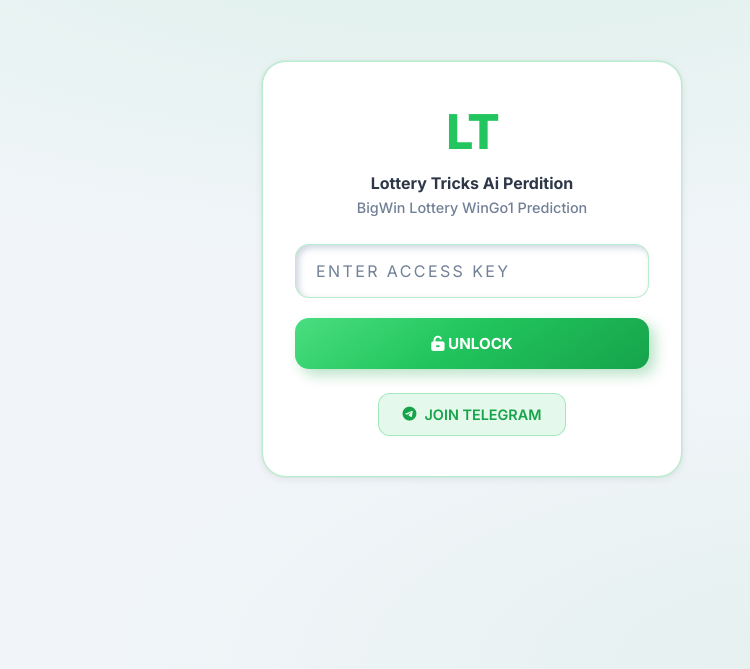
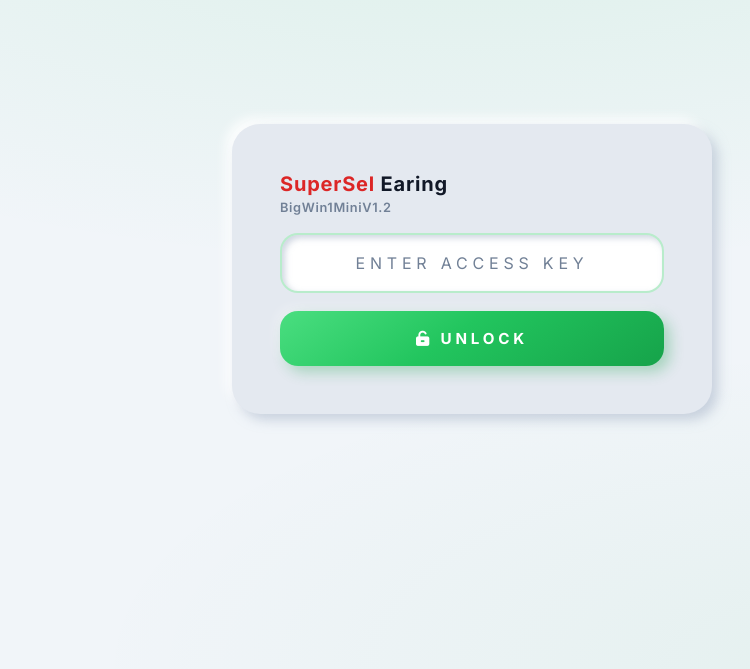
Before and after one commit to Paung78/bigwin1mini1-2, a plain HTML site: page index.html in a window 1280 px wide. Shown: the part 131-800 px from the top of the page, without its empty margins (168-918 px from the left). Drawn offline with Linux system fonts and the light colour scheme.

Commit message:
index.html

```diff
--- a/index.html
+++ b/index.html
@@ -61,35 +61,52 @@
                 radial-gradient(ellipse 60% 40% at 80% 100%, rgba(22, 163, 74, 0.06), transparent);
         }
         .bw12-unlock-card {
-            width: min(420px, 100%);
-            padding: 40px 32px;
-            background: var(--surface);
-            border: 1px solid var(--main-color-alpha-30);
-            border-radius: 24px;
-            box-shadow: var(--shadow), 0 0 0 1px rgba(34, 197, 94, 0.08);
-            text-align: center;
+            width: min(480px, 100%);
+            padding: clamp(28px, 6vw, 48px);
+            background: #e4e9f0;
+            border: none;
+            border-radius: 28px;
+            box-shadow: 6px 6px 12px rgba(163, 177, 198, 0.52), -6px -6px 12px rgba(255, 255, 255, 0.92);
+            display: flex;
+            flex-direction: column;
+            align-items: stretch;
+            gap: 18px;
+            text-align: left;
         }
-        .bw12-unlock-logo {
-            font-size: 3rem;
-            font-weight: 900;
-            letter-spacing: -0.04em;
-            color: var(--bw-green);
-            margin-bottom: 12px;
+        .bw12-unlock-brand-header {
+            width: 100%;
+            text-align: left;
         }
-        .bw12-unlock-title { font-size: 1rem; font-weight: 700; color: var(--neumo-text); margin-bottom: 6px; }
-        .bw12-unlock-sub { font-size: 0.9rem; color: var(--neumo-muted); margin-bottom: 28px; font-weight: 500; }
-        .bw12-input-wrap { margin-bottom: 20px; }
+        .bw12-unlock-brand-title {
+            font-size: clamp(1rem, 3.2vw, 1.25rem);
+            font-weight: 700;
+            color: var(--neumo-text);
+            letter-spacing: 0.04em;
+            line-height: 1.2;
+            margin: 0 0 4px 0;
+        }
+        .bw12-unlock-brand-sub {
+            margin: 0;
+            font-size: 0.8rem;
+            font-weight: 600;
+            color: var(--neumo-muted);
+            letter-spacing: 0.05em;
+        }
+        .brand-red { color: #dc2626; }
+        .brand-black { color: #111827; }
+        .bw12-input-wrap { margin-bottom: 0; }
         .bw12-key-input {
             width: 100%;
-            padding: 16px 20px;
-            background: var(--surface);
-            border: 1px solid var(--main-color-alpha-30);
-            border-radius: 14px;
+            padding: 18px 22px;
+            background: #ffffff;
+            border: 2px solid var(--main-color-alpha-30);
+            border-radius: 18px;
             color: var(--neumo-text);
             font-size: 1rem;
             font-family: var(--font-sans);
-            letter-spacing: 0.15em;
+            letter-spacing: 0.3em;
             text-transform: uppercase;
+            text-align: center;
             transition: border-color 0.2s ease, box-shadow 0.2s ease;
             box-shadow: var(--neumo-inset-sm);
         }
@@ -101,14 +118,16 @@
         }
         .bw12-activate-btn {
             width: 100%;
-            padding: 16px;
+            padding: 18px;
             background: linear-gradient(145deg, #4ade80 0%, #22c55e 45%, #16a34a 100%);
             border: none;
-            border-radius: 14px;
+            border-radius: 18px;
             color: #fff;
             font-size: 0.95rem;
             font-weight: 700;
             font-family: var(--font-sans);
+            letter-spacing: 0.25em;
+            text-transform: uppercase;
             cursor: pointer;
             transition: transform 0.2s ease, box-shadow 0.2s ease;
             box-shadow: 6px 6px 14px rgba(22, 163, 74, 0.3), -4px -4px 12px rgba(255, 255, 255, 0.35);
@@ -119,17 +138,18 @@
         }
         .bw12-activate-btn:disabled { opacity: 0.6; cursor: not-allowed; }
         .bw12-timer {
-            margin-top: 20px;
+            margin-top: 0;
             padding: 14px;
             background: var(--main-color-alpha-10);
             border: 1px solid var(--main-color-alpha-30);
             border-radius: 12px;
             font-weight: 700;
             color: var(--main-color-dark);
+            text-align: center;
             display: none;
         }
         .bw12-success {
-            margin-top: 16px;
+            margin-top: 0;
             padding: 12px;
             background: var(--main-color-alpha-10);
             border: 1px solid var(--main-color-alpha-30);
@@ -137,6 +157,7 @@
             color: var(--text-bw);
             font-size: 0.9rem;
             font-weight: 600;
+            text-align: center;
             display: none;
         }
         .bw12-telegram { margin-top: 24px; }
@@ -198,7 +219,6 @@
             display: none;
         }
         .results-time-badge.visible { display: block; }
-        .bw12-anim-logo { font-size: 2rem; font-weight: 900; letter-spacing: -0.06em; color: var(--bw-green); margin-bottom: 4px; }
         .bw12-bst-box {
             display: flex;
             align-items: center;
@@ -338,9 +358,10 @@
 <body>
     <section id="gate">
         <div class="bw12-unlock-card">
-            <div class="bw12-unlock-logo">LT</div>
-            <div class="bw12-unlock-title">Lottery Tricks Ai Perdition</div>
-            <div class="bw12-unlock-sub">BigWin Lottery WinGo1 Prediction</div>
+            <div class="bw12-unlock-brand-header">
+                <h1 class="bw12-unlock-brand-title"><span class="brand-red">SuperSel</span> <span class="brand-black">Earing</span></h1>
+                <p class="bw12-unlock-brand-sub">BigWin1MiniV1.2</p>
+            </div>
             <div class="bw12-input-wrap">
                 <input type="text" id="keyInput" class="bw12-key-input" placeholder="ENTER ACCESS KEY" autocomplete="off">
             </div>
@@ -349,20 +370,14 @@
             </button>
             <div id="keyTimer" class="bw12-timer"></div>
             <div id="keySuccess" class="bw12-success">Access Granted</div>
-            <div class="bw12-telegram">
-                <a href="https://t.me/LotteryTricksAiPrediction" target="_blank">
-                    <i class="fab fa-telegram"></i> JOIN TELEGRAM
-                </a>
-            </div>
         </div>
     </section>
 
     <div class="results-container" id="resultsContainer">
         <div class="results-header">
             <div class="results-header-left">
-                <div class="bw12-anim-logo">LT</div>
-                <h1>Lottery Tricks Ai Perdition</h1>
-                <p class="bw12-subtitle">BigWin WinGo1 History - Prediction</p>
+                <h1><span class="brand-red">SuperSel</span> <span class="brand-black">Earing</span></h1>
+                <p class="bw12-subtitle">BigWin1MiniV1.2</p>
             </div>
             <div id="resultsTimeRemaining" class="results-time-badge"></div>
         </div>
@@ -403,7 +418,8 @@
     <script>
         const ACCEPTED_KEY_TYPES = ['bigwin'];
         const FIREBASE_PATH = 'bigwinwingo1/default';
-        const STORAGE_PREFIX = 'bw1_';
+        const STORAGE_PREFIX = 'bigwinShared_';
+        const LEGACY_STORAGE_PREFIXES = ['bw1_', 'bw30_'];
         const firebaseConfig = {
             apiKey: "AIzaSyDj6z3O91NnlQ1zVdripiGhqQMsQhR4_ak",
             authDomain: "ck30-35e97.firebaseapp.com",
@@ -428,6 +444,19 @@
         let db = null, loginDb = null, firebaseListener = null, keyStatusListener = null;
         let serverOffset = 0, expireTime = parseInt(localStorage.getItem(STORAGE_PREFIX + 'expireTime')) || 0;
         let activatedKeyId = localStorage.getItem(STORAGE_PREFIX + 'activatedKeyId') || null;
+        if (!expireTime || !activatedKeyId) {
+            for (const legacyPrefix of LEGACY_STORAGE_PREFIXES) {
+                const legacyExpire = parseInt(localStorage.getItem(legacyPrefix + 'expireTime')) || 0;
+                const legacyKeyId = localStorage.getItem(legacyPrefix + 'activatedKeyId') || null;
+                if (legacyExpire > 0 && legacyKeyId) {
+                    expireTime = legacyExpire;
+                    activatedKeyId = legacyKeyId;
+                    localStorage.setItem(STORAGE_PREFIX + 'expireTime', String(expireTime));
+                    localStorage.setItem(STORAGE_PREFIX + 'activatedKeyId', activatedKeyId);
+                    break;
+                }
+            }
+        }
         let timerInterval = null;
         let wingoCDInterval = null;
         let currentResults = [];
```
